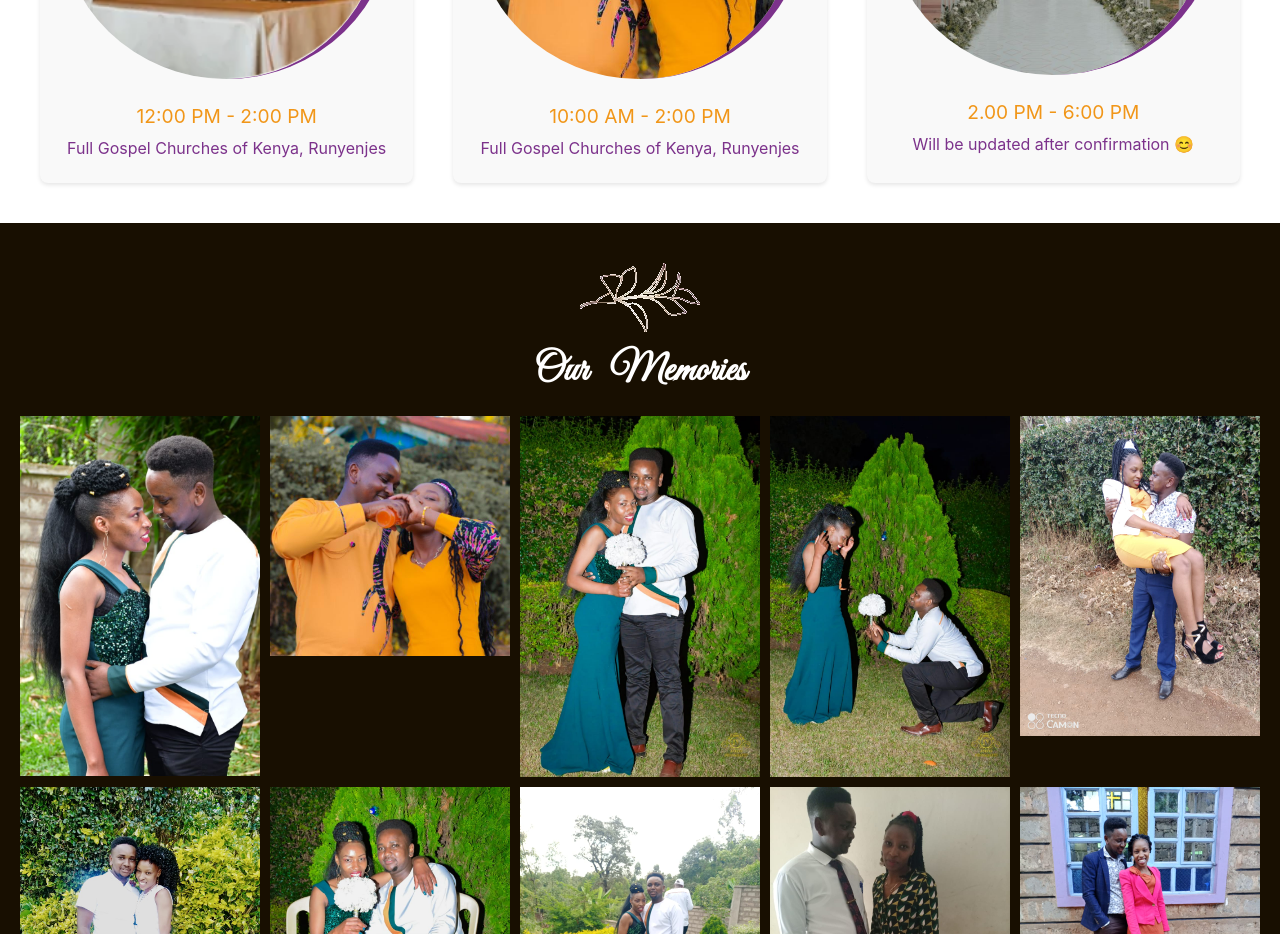
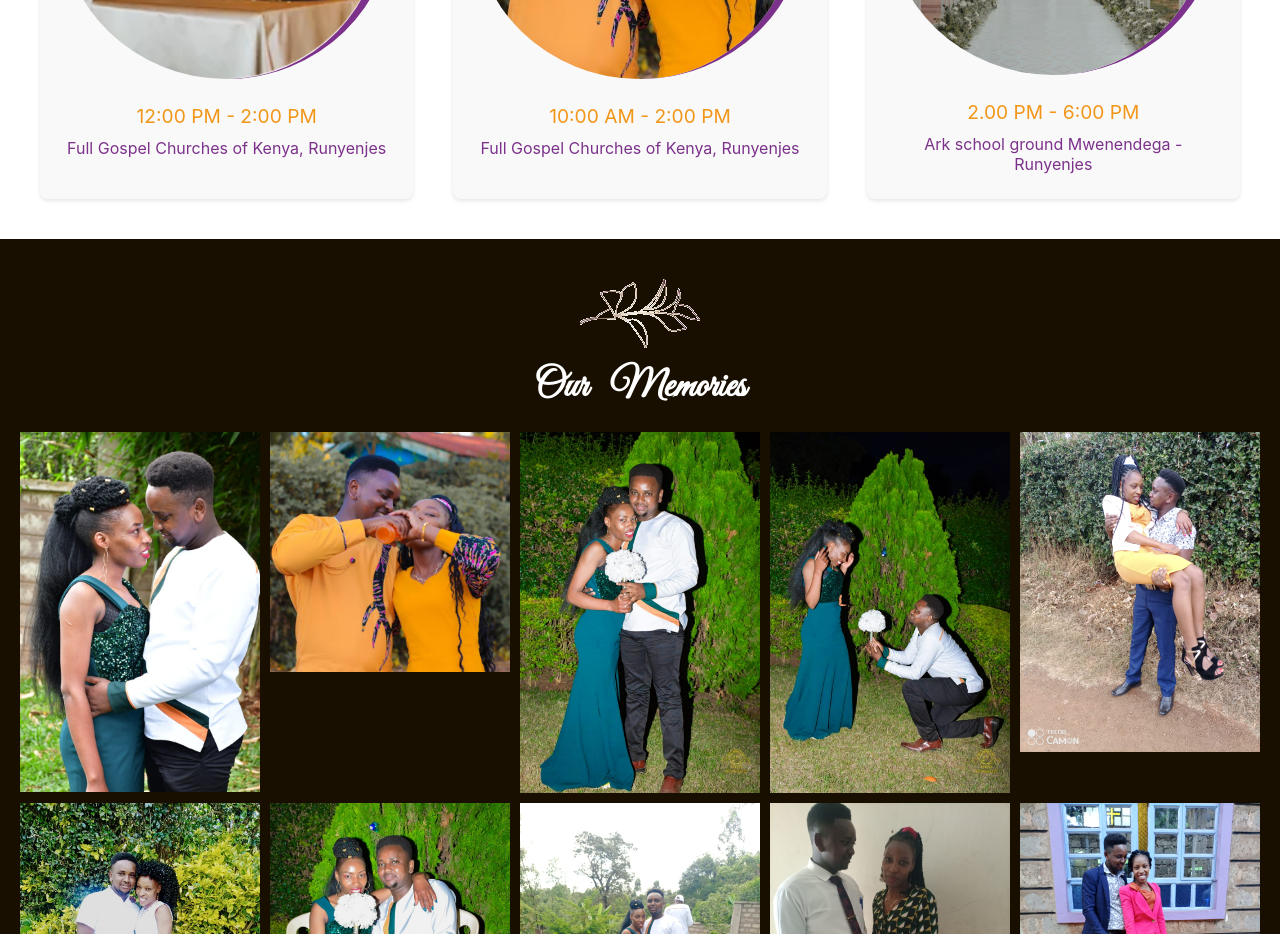
Before and after one commit to PiusKariukiNjiru/ben-wedding, a React (Create React App) app: page / in a window 1280 px wide. Shown: the part 1960-2894 px from the top of the page. Built offline with nearby package versions, Linux system fonts and the light colour scheme.

Commit message:
Add Google Analytics tag and update schedule.js

```diff
--- a/public/index.html
+++ b/public/index.html
@@ -1,6 +1,15 @@
 <!DOCTYPE html>
 <html lang="en">
   <head>
+    <!-- Google tag (gtag.js) -->
+    <script async src="https://www.googletagmanager.com/gtag/js?id=G-QZGZMD3BNB"></script>
+    <script>
+      window.dataLayer = window.dataLayer || [];
+      function gtag(){dataLayer.push(arguments);}
+      gtag('js', new Date());
+
+      gtag('config', 'G-QZGZMD3BNB');
+    </script>
     <meta charset="utf-8" />
     <link rel="icon" href="%PUBLIC_URL%/logo192.png" />
     <meta name="viewport" content="width=device-width, initial-scale=1" />
--- a/src/Schedule/Schedule.js
+++ b/src/Schedule/Schedule.js
@@ -24,7 +24,7 @@
       title: 'Reception',
       date: 'August 17, 2024',
       time: '2.00 PM - 6:00 PM',
-      location: 'Will be updated after confirmation 😊',
+      location: 'Ark school ground Mwenendega -Runyenjes',
       image: ReceptionImage
     }
   ];
```
